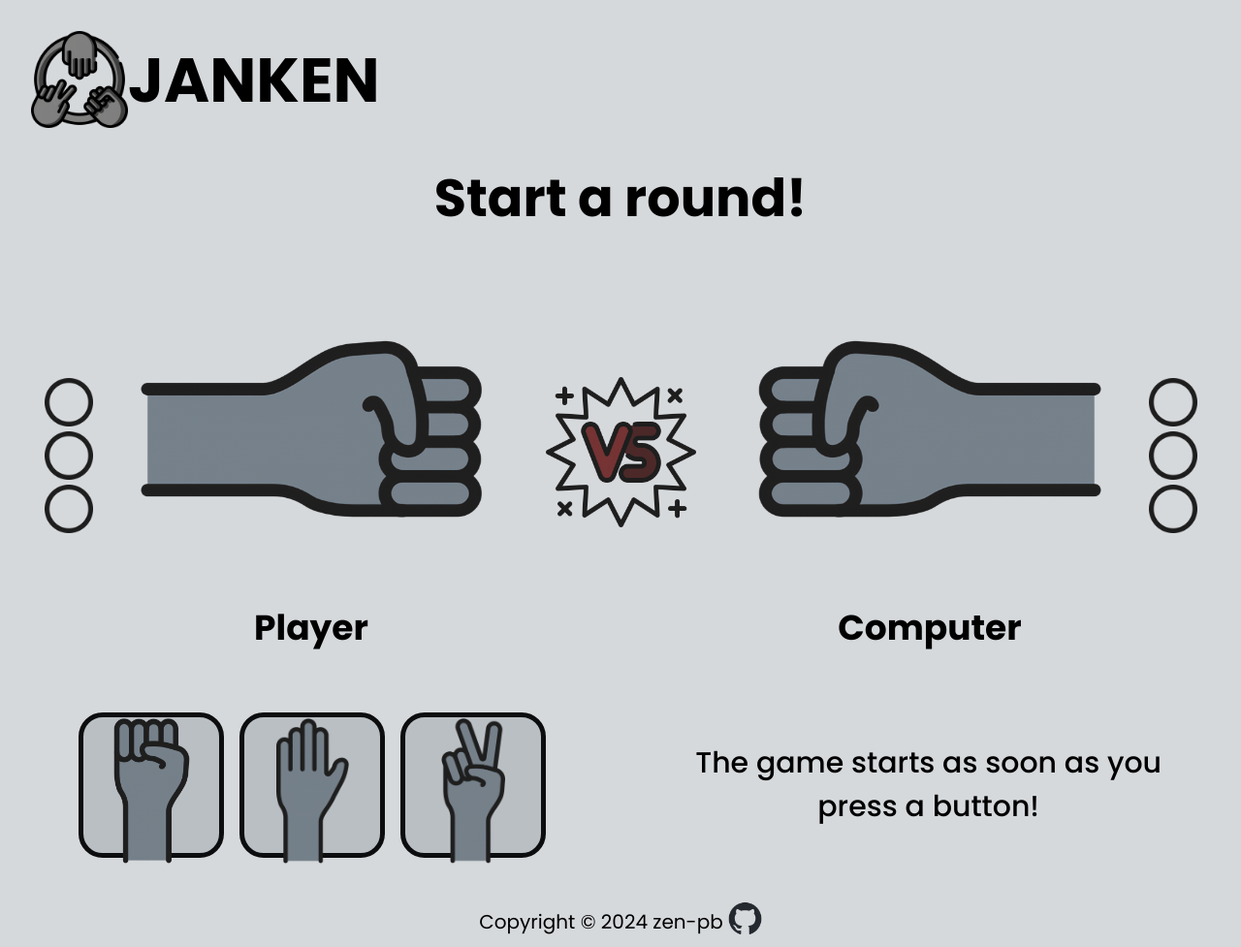
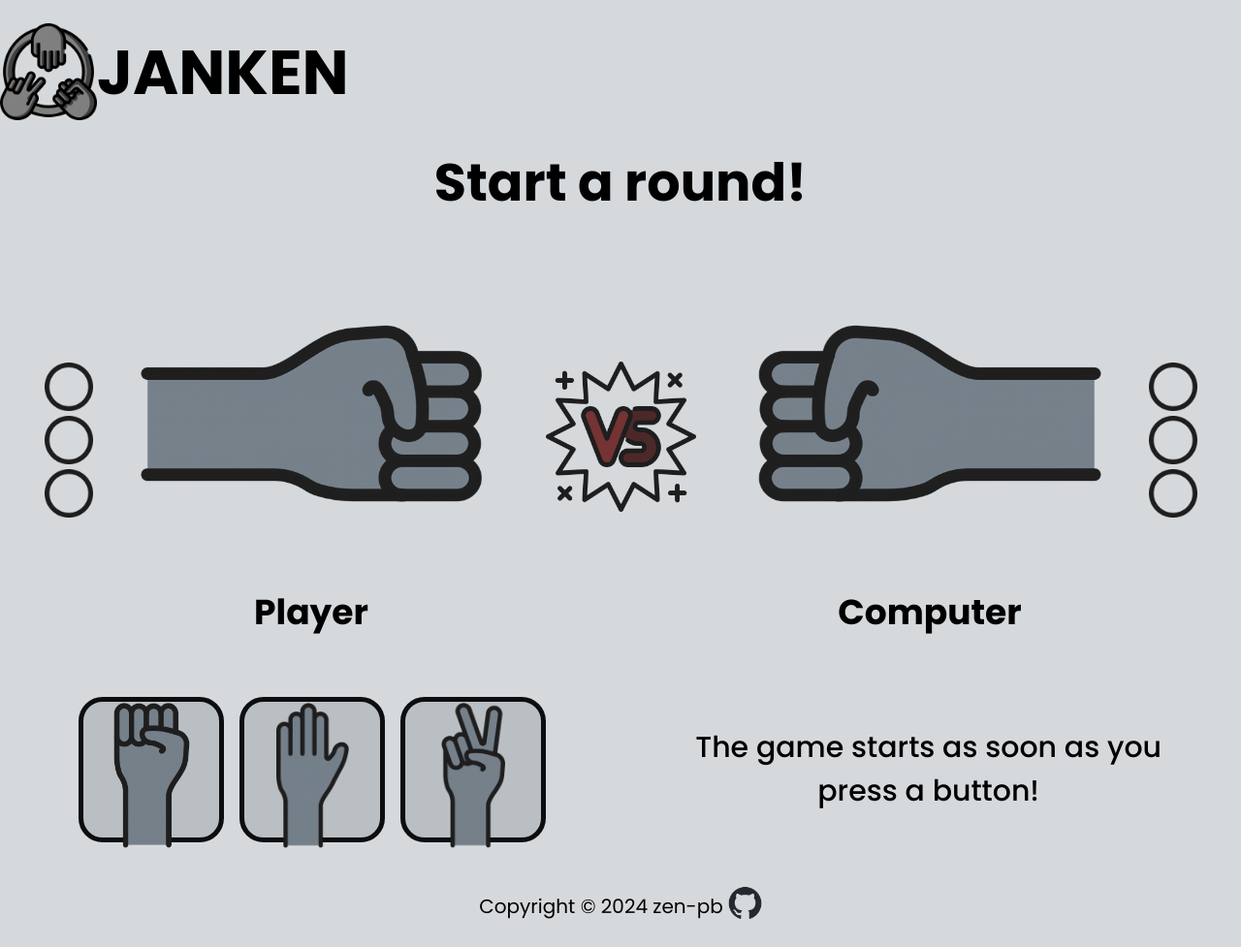
Before and after one commit to zen-pb/janken, a plain HTML site: page index.html in a window 1280 px wide. Shown: the whole page at 97% size. Drawn offline with Linux system fonts and the light colour scheme.

Commit message:
Clean css

```diff
--- a/assets/styles/main.css
+++ b/assets/styles/main.css
@@ -21,8 +21,8 @@ body {
 header {
     display: flex;
     align-items: center;
-    padding: 2rem;
-    max-width: 1920px;
+    padding: 3vh 0;
+    max-width: 1632px;
     margin-inline: auto;
 
     img {
@@ -40,14 +40,17 @@ header {
     font-size: 36px;
 }
 
+main {
+    max-width: 1632px;
+    margin-inline: auto;
+}
+
 .container {
     display: flex;
     align-items: center;
     justify-content: space-evenly;
     height: 450px;
     flex-grow: 0;
-    max-width: 1920px;
-    margin-inline: auto;
 }
 
 .score {
@@ -170,8 +173,6 @@ header {
     justify-content: space-evenly;
     align-items: center;
     gap: 2rem;
-    max-width: 1920px;
-    margin-inline: auto;
 }
 
 .choices {
@@ -214,7 +215,7 @@ footer {
     justify-content: center;
     padding: 5px;
     gap: 5px;
-    max-width: 1920px;
+    max-width: 1632px;
     margin-inline: auto;
 
     p {
```
